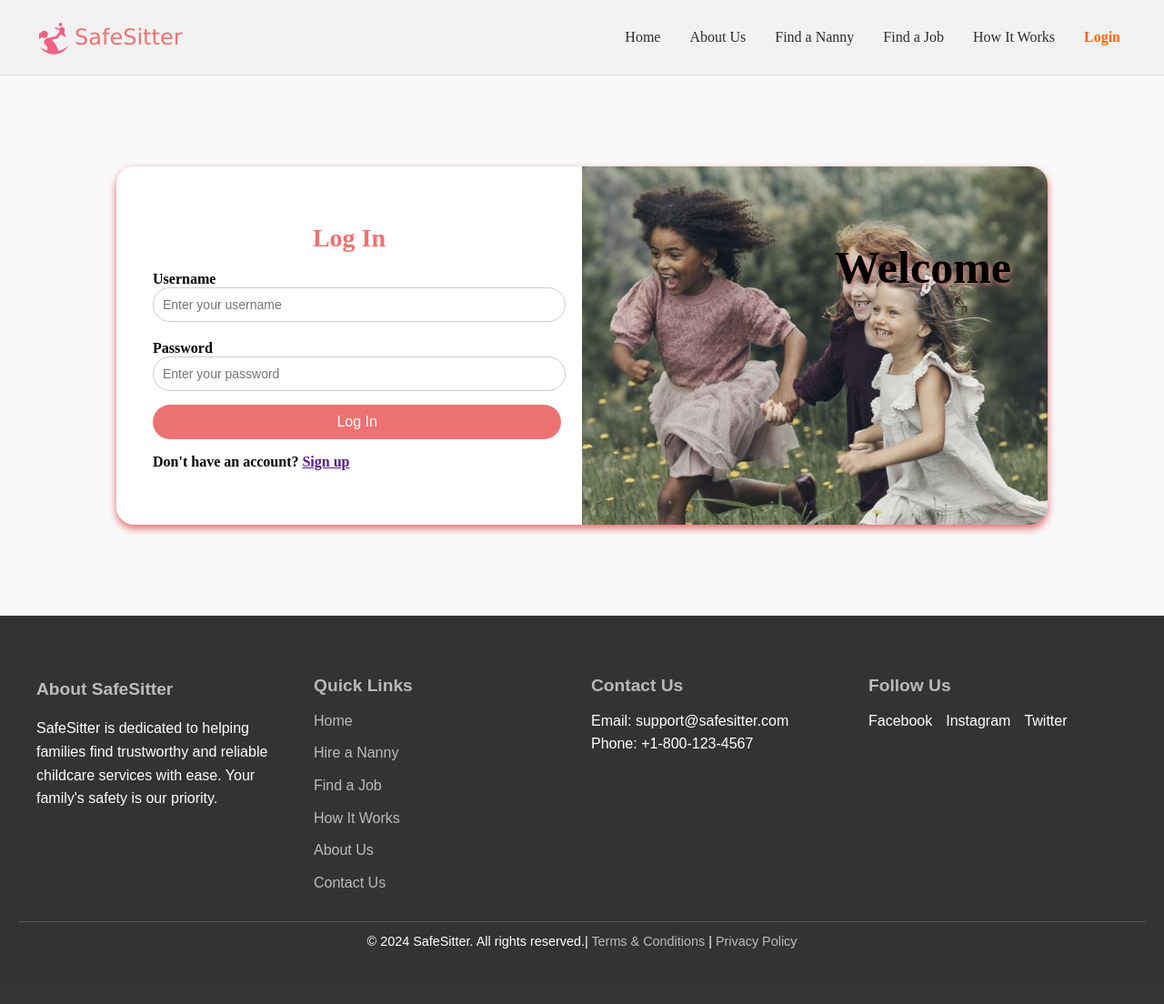
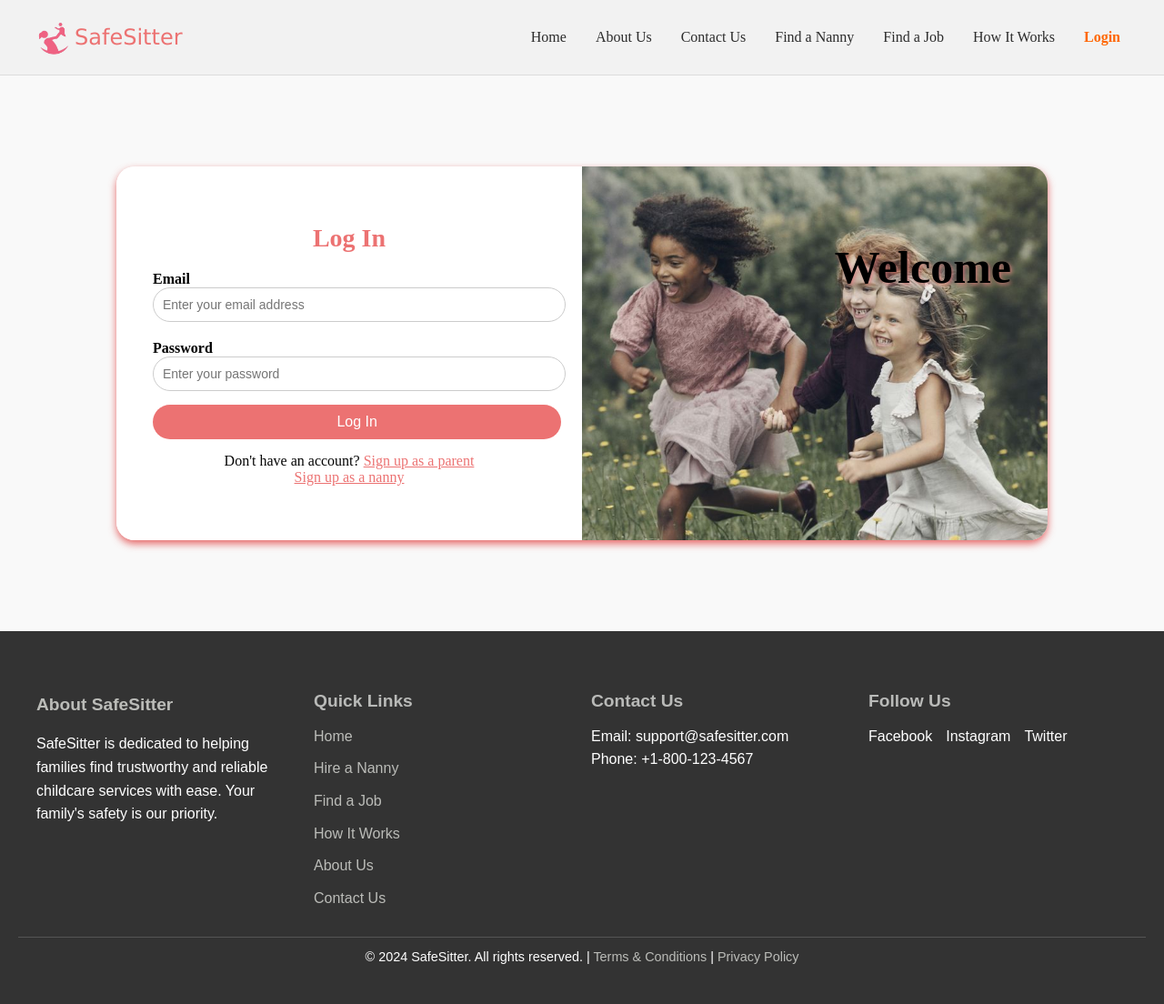
Before and after one commit to Nekibe-Bytyqi/SafeSitter, a PHP site: page /login.html in a window 1280 px wide. Shown: the whole page at 91% size. Before the commit the page ends 1043 px from the top, so only its background shows below. Run offline with PHP 8.4, Linux system fonts and the light colour scheme.

Commit message:
shtimi i action te form ne html ndryshim nga username ne email modifikim te css dhe ndryhsimi nga username ne email te validation-login.js

```diff
--- a/login.css
+++ b/login.css
@@ -113,7 +113,7 @@ body {
   .signup-text {
     text-align: center;
     margin-top: 15px;
-    color: #cc6c6c;
+    color: #050505;
   }
   .signup-text a {
     color: #ec7272;
--- a/login.html
+++ b/login.html
@@ -5,7 +5,7 @@
     <meta name="viewport" content="width=device-width, initial-scale=1.0">
     <title>Login Form</title>
     <link rel="stylesheet" href="login.css">
-    <script src="validation-login.js" defer></script>
+    <script src="validtion-login.js" ></script>
 </head>
 <body>
     <header class="navbar">
@@ -18,8 +18,9 @@
             <ul class="nav-links">
                 <li><a href="index.html">Home</a></li>
                 <li><a href="aboutus.html">About Us</a></li>
-                <li><a href="findananny.html">Find a Nanny</a></li>
-                <li><a href="findajob.html">Find a Job</a></li>
+                <li><a href="contactus.html">Contact Us</a></li>
+                <li><a href="findananny.php">Find a Nanny</a></li>
+                <li><a href="findajob.php">Find a Job</a></li>
                 <li><a href="howitworks.html">How It Works</a></li>
                 <li class="active"><a href="login.html" class="login-btn">Login</a></li>
             </ul>
@@ -29,26 +30,24 @@
     <div class="container">
         <div class="login">
             <h2>Log In</h2>
-            <form id="form">
+            <form id="form"  action="includes/login.php" method="post">
                 <div class="inputi">
-                    <label for="username">Username</label>
-                       <input type="text" id="username" name="username" placeholder="Enter your username" required>
-                       <span class="error-message" id="username-error"></span>
+                    <label for="email">Email</label>
+                    <input type="email" id="email" name="email" placeholder="Enter your email address" required>
+                    <span class="error-message" id="email-error"></span>
                 </div>
                 <div class="inputi">
                     <label for="password">Password</label>
                        <input type="password" id="password" name="password" placeholder="Enter your password" required>
                        <span class="error-message" id="password-error"></span>
                        <button type="submit">Log In</button>
-                        <p class="Sign-Up">
-                            <label for="Dont have an account">Don't have an account?
-                            <a href="">Sign up</a> <!-- commit se nuk po i hapet kolegeve-->
-                            </label>
-                        </select>
-                        </p>
-                </p>
+                <div class="signup-text">Don't have an account?
+                    <a href="findananny.php">Sign up as a parent</a> <br>
+                    <a href="findajob.php">  Sign up as a nanny</a>
                 </div>
+
             </form>
+        </div>
         </div>
 
         <div class="welcome">
@@ -67,8 +66,8 @@
                     <ul>
                         <li>
                             <a href="index.html">Home</a></li>
-                             <li><a href="findananny.html">Hire a Nanny</a></li>
-                             <li><a href="findajob.html">Find a Job</a></li>
+                             <li><a href="findananny.php">Hire a Nanny</a></li>
+                             <li><a href="findajob.php">Find a Job</a></li>
                              <li><a href="howitworks.html">How It Works</a></li>
                              <li><a href="aboutus.html">About Us</a></li>
                              <li><a href="contactus.html">Contact Us</a></li>
@@ -87,13 +86,11 @@
                             <li><a href="instagram.com">Instagram</a></li>
                             <li><a href="twitter.com">Twitter</a></li>
 
-
-                        </ul>
+                    </ul>
             </div>
-
         </div>
             <div class="footer-bottom">
-                <p>© 2024 SafeSitter. All rights reserved.| <a href="#">Terms & Conditions</a> | <a href="#">Privacy Policy</a>
+                <p>© 2024 SafeSitter. All rights reserved. | <a href="#">Terms & Conditions</a> | <a href="#">Privacy Policy</a>
                 </p>
              </div>
     </footer >
--- a/validation-login.js
+++ b/validation-login.js
@@ -2,30 +2,27 @@ document.getElementById('form').addEventListener('submit', (e) => {
     e.preventDefault();
     let hasErrors = false;
 
-
     document.querySelectorAll('.error-message').forEach(el => el.innerText = '');
 
-
-    const username = document.getElementById('username').value.trim();
+    const email = document.getElementById('email').value.trim();
     const password = document.getElementById('password').value;
 
-
-    if (!username) {
-        document.getElementById('username-error').innerText = 'Username is required.';
+    if (!email) {
+        document.getElementById('email-error').innerText = 'Email is required.';
         hasErrors = true;
     }
-
 
     if (!password) {
         document.getElementById('password-error').innerText = 'Password is required.';
         hasErrors = true;
     }
+
     if (password.length < 8) {
         document.getElementById('password-error').innerText = 'Password must be at least 8 characters long.';
         hasErrors = true;
     }
+
     if (!hasErrors) {
-        alert("Login successful!");
-        form.submit();
+        document.getElementById('form').submit();
     }
 });
```
